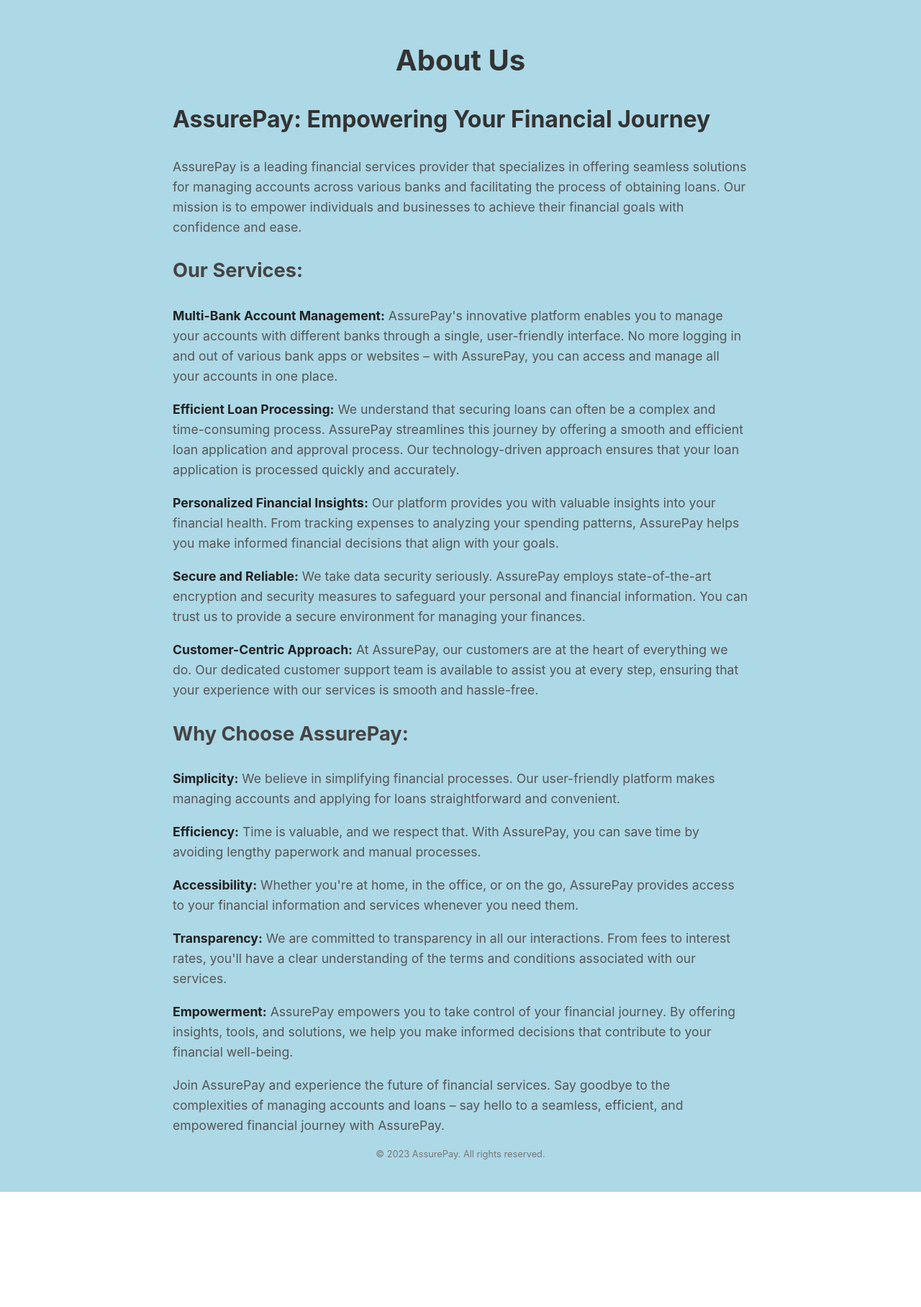
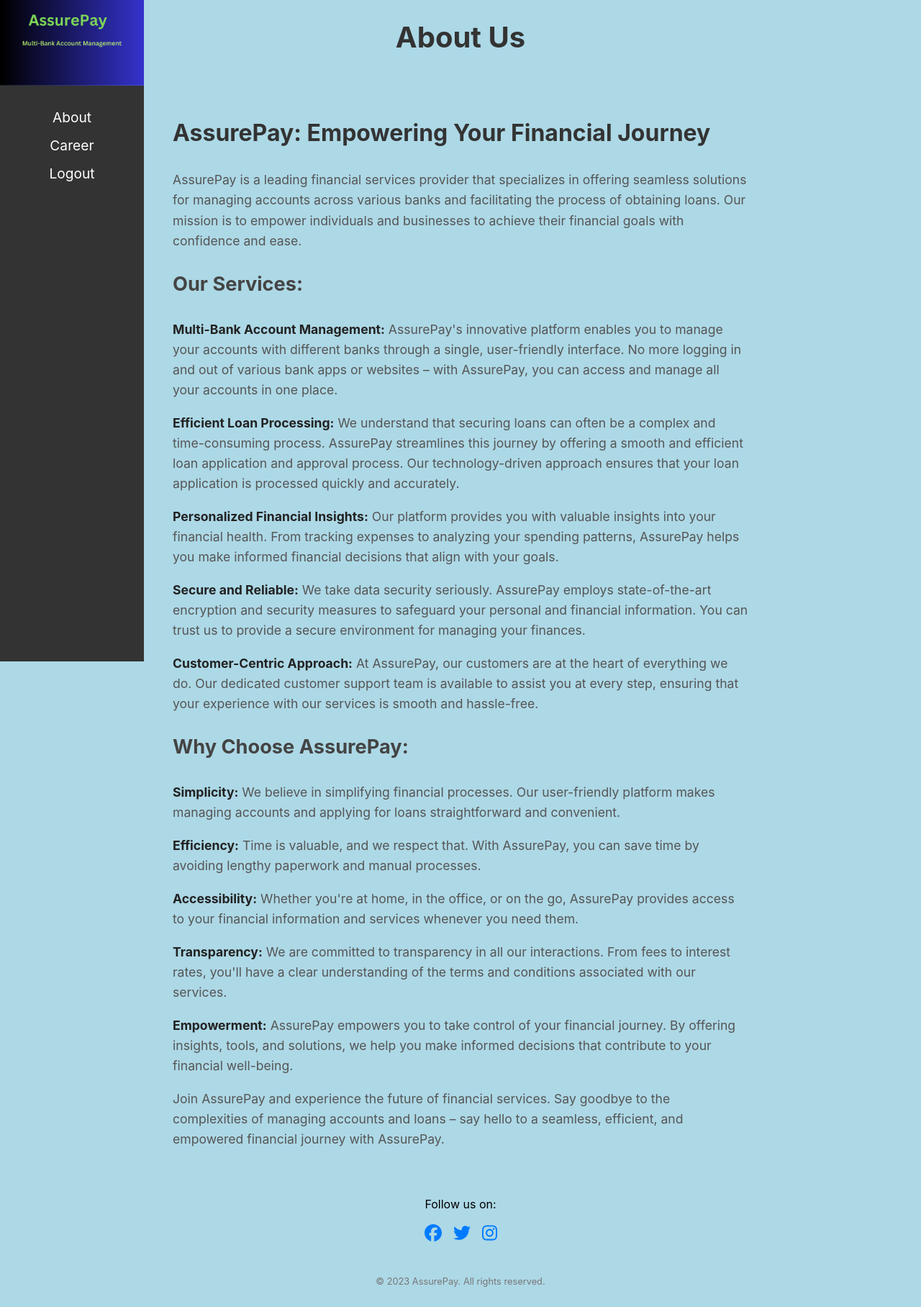
Before and after one commit to shani34/AssurePay, a React (Create React App) app in the folder frontend/assure-pay/: page /about in a window 1280 px wide. Shown: the whole page at 72% size. Before the commit the page ends 1656 px from the top, so only its background shows below. Built offline with nearby package versions, Linux system fonts and the light colour scheme.

Commit message:
added social logos

```diff
--- a/frontend/assure-pay/package.json
+++ b/frontend/assure-pay/package.json
@@ -3,6 +3,10 @@
   "version": "0.1.0",
   "private": true,
   "dependencies": {
+    "@fortawesome/fontawesome-free": "^6.4.2",
+    "@fortawesome/free-brands-svg-icons": "^6.4.2",
+    "@fortawesome/free-solid-svg-icons": "^6.4.2",
+    "@fortawesome/react-fontawesome": "^0.2.0",
     "@testing-library/jest-dom": "^5.17.0",
     "@testing-library/react": "^13.4.0",
     "@testing-library/user-event": "^13.5.0",
--- a/frontend/assure-pay/src/components/about.js
+++ b/frontend/assure-pay/src/components/about.js
@@ -1,8 +1,34 @@
 import React from "react";
 import styles from './about.module.css'
+import { FontAwesomeIcon } from '@fortawesome/react-fontawesome';
+import { faFacebook, faTwitter, faInstagram } from '@fortawesome/free-brands-svg-icons';
+import user from '../logo/AssurePay.png'
 const About = () => {
   return (
     <div className={styles.about}>
+     <header className={styles.header}>
+        <img
+          src={user}
+          alt="AssurePay Logo"
+          className={styles.logo}
+        />
+     </header>
+     <div className={styles.sidebar}>
+      <nav className={styles.sidebar}>
+        <ul className={styles.navLinks}>
+          <li>
+            <a href="/about" onClick={About} >About</a>
+          </li>
+          <li>
+            <a href="/career">Career</a>
+          </li>
+          <li>
+            <a href="/logout">Logout</a>
+          </li>
+        </ul>
+      </nav>
+      </div>
+
       <div className={styles.aboutHeader}>
         <h1>About Us</h1>
       </div>
@@ -47,6 +73,20 @@
           Join AssurePay and experience the future of financial services. Say goodbye to the complexities of managing accounts and loans – say hello to a seamless, efficient, and empowered financial journey with AssurePay.
         </p>
       </div>
+      <div className={styles.followUs}>
+        <p>Follow us on:</p>
+        <div className={styles.socialMedia}>
+          <a href="https://facebook.com" className={styles.socialLink}>
+            <FontAwesomeIcon icon={faFacebook} className={styles.icon}/>
+          </a>
+          <a href="https://twitter.com" className={styles.socialLink}>
+            <FontAwesomeIcon icon={faTwitter} className={styles.icon}/>
+          </a>
+          <a href="https://instagram.com" className={styles.socialLink}>
+            <FontAwesomeIcon icon={faInstagram}className={styles.icon}/>
+          </a>
+        </div>
+      </div>
       <footer className={styles.footer}>
           <p>&copy; 2023 AssurePay. All rights reserved.</p>
      </footer>
--- a/frontend/assure-pay/src/components/about.module.css
+++ b/frontend/assure-pay/src/components/about.module.css
@@ -1,16 +1,20 @@
 /* about.module.css */
 
 .about {
-    padding: 2rem;
-    background: fixed;
-    background-repeat: no-repeat;
-   background-color:#ADD8E6;
+    background:fixed;
+    background-repeat:no-repeat;
+    background-color:#ADD8E6;
+    flex-direction: column;
+    display: flex;
+    align-items: stretch;
   }
 
   .aboutHeader {
     text-align: center;
     margin-bottom: 1.5rem;
   }
+
+
 
   .aboutHeader h1 {
     font-size: 2.5rem;
@@ -68,9 +72,92 @@
   .aboutContent a:hover {
     text-decoration: underline;
   }
+
+  .followUs {
+    margin-top: 2rem;
+    text-align: center;
+  }
+
+  .socialMedia {
+    margin-top: 1rem;
+  }
+
+  .socialLink {
+    font-size: 1.5rem;
+    margin: 0 0.5rem;
+    transition: color 0.2s;
+  }
+
+  .socialLink:hover {
+    color: black;
+    transition-duration: 3ms;
+  }
   .footer {
     text-align: center;
     font-size: 0.8rem;
     color: #777;
     margin-top: 1rem;
+    padding: 1rem 0; /* Add padding to create space */
   }
+
+  .icon {
+    font-size: 24px; /* Adjust the size as needed */
+    color: #007bff; /* Change the color as desired */
+    transition: color 0.3s; /* Add transition for smoother color change on hover */
+
+    /* Style on hover */
+    &:hover {
+      color: #0056b3; /* Change the color on hover */
+    }
+  }
+
+  .logo {
+    width: 200px;
+    height: 119px;
+    object-fit: cover;
+    margin:0%;
+    padding: 0%;
+    cursor: pointer;
+    position: fixed;
+  }
+  .sidebar {
+    width: 200px;
+    height: 100%;
+    background-color: #333;
+    color: white;
+    position: fixed;
+    top: 0;
+    left: 0;
+    transition: left 0.3s;
+    overflow-y: auto;
+    margin-top: 119px;
+  }
+
+  .sidebarOpen {
+    left: 0;
+    transition: left 0.3s;
+  }
+
+  /* Navigation links */
+  .navLinks {
+    list-style: none;
+    padding: 0;
+    margin: 0;
+    text-align: center;
+    padding-top: 2rem;
+  }
+
+  .navLinks li {
+    margin-bottom: 15px;
+  }
+
+  .navLinks a {
+    text-decoration: none;
+    color: white;
+    font-size: 1.2rem;
+    transition: color 0.2s;
+  }
+
+  .navLinks a:hover {
+    color: #007bff;
+  }
--- a/frontend/assure-pay/src/components/welcome.js
+++ b/frontend/assure-pay/src/components/welcome.js
@@ -41,10 +41,10 @@
             <a href="/about" onClick={About} >About</a>
           </li>
           <li>
-            <a href="#">Career</a>
+            <a href="/career">Career</a>
           </li>
           <li>
-            <a href="#">Logout</a>
+            <a href="/logout">Logout</a>
           </li>
         </ul>
       </nav>
```
Also changed, not shown: 1 other file (tests, documents, lock files or other folders).
